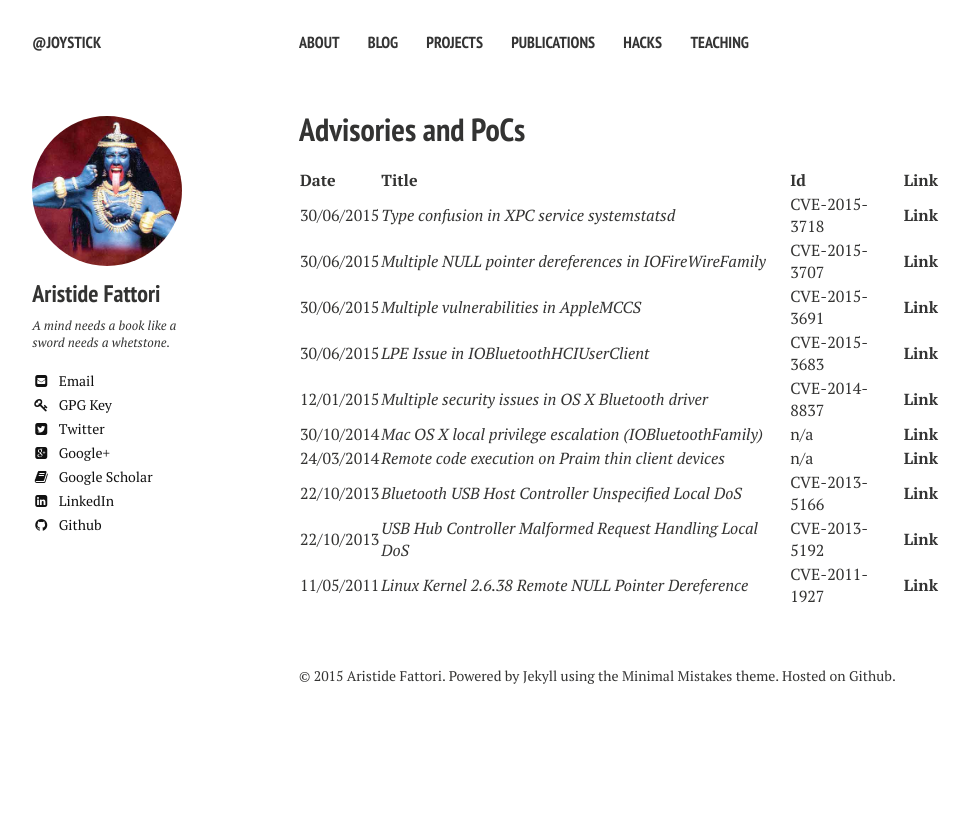
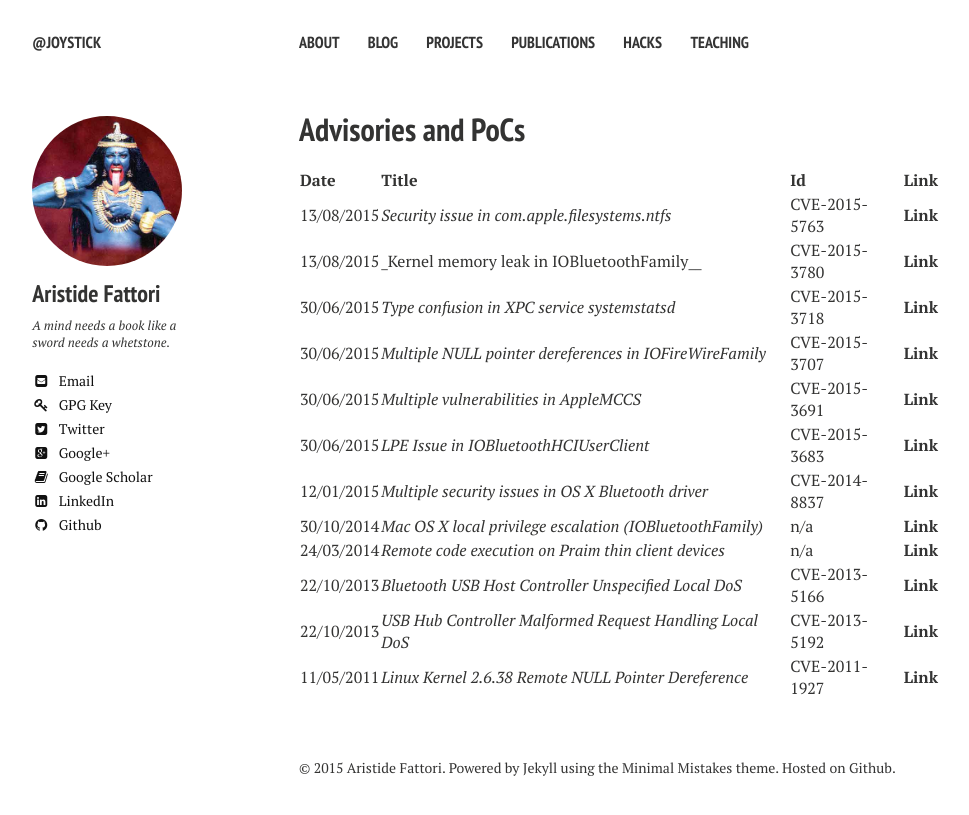
Before and after one commit to joystick2020/joystick2020.github.io, a Jekyll site: the page built from hacks/index.md, in a window 1280 px wide. Shown: the top 815 px of the page, without its empty margins (21-990 px from the left). Built offline with Jekyll 4.4.1, drawn with Linux system fonts in a browser that asks for light colours; nearby versions of some CDN libraries.

Commit message:
New CVEs Aug OS X

```diff
--- a/hacks/index.md
+++ b/hacks/index.md
@@ -9,7 +9,9 @@ share: false
 
 
 | Date       | Title                                                     | Id            | Link                                                                               |
-| :--------- | :------------------------------------------------------   | :------------ | :--------------------------------------------------                                |
+| :--------- | :-------------------------------------------------------- | :------------ | :--------------------------------------------------------------------------------- |
+| 13/08/2015 | _Security issue in com.apple.filesystems.ntfs_            | CVE-2015-5763 | [**Link**](https://github.com/ud2/advisories/tree/master/osx/cve-2015-5763)        |
+| 13/08/2015 | _Kernel memory leak in IOBluetoothFamily__                | CVE-2015-3780 | [**Link**](https://github.com/ud2/advisories/tree/master/osx/cve-2015-3780)        |
 | 30/06/2015 | _Type confusion in XPC service systemstatsd_              | CVE-2015-3718 | [**Link**](https://github.com/ud2/advisories/tree/master/osx/cve-2015-3718)        |
 | 30/06/2015 | _Multiple NULL pointer dereferences in IOFireWireFamily_  | CVE-2015-3707 | [**Link**](https://github.com/ud2/advisories/tree/master/osx/cve-2015-3707)        |
 | 30/06/2015 | _Multiple vulnerabilities in AppleMCCS_                   | CVE-2015-3691 | [**Link**](https://github.com/ud2/advisories/tree/master/osx/cve-2015-3691)        |
```
